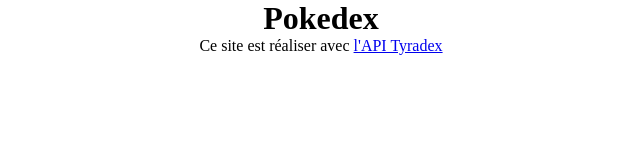
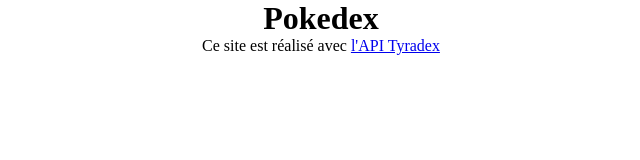
Before and after one commit to KatynOCtraining/Pokedex, a plain HTML site: page index.html in a window 1280 px wide. Shown: the full height of the page, 319-959 px from the left. Drawn offline with Linux system fonts and the light colour scheme; no server answers.

Commit message:
fix spelling

```diff
--- a/index.html
+++ b/index.html
@@ -16,7 +16,7 @@
   <body>
     <h1>Pokedex</h1>
     <span
-      >Ce site est réaliser avec
+      >Ce site est réalisé avec
       <a href="https://tyradex.vercel.app">l'API Tyradex</a></span
     >
 
```
